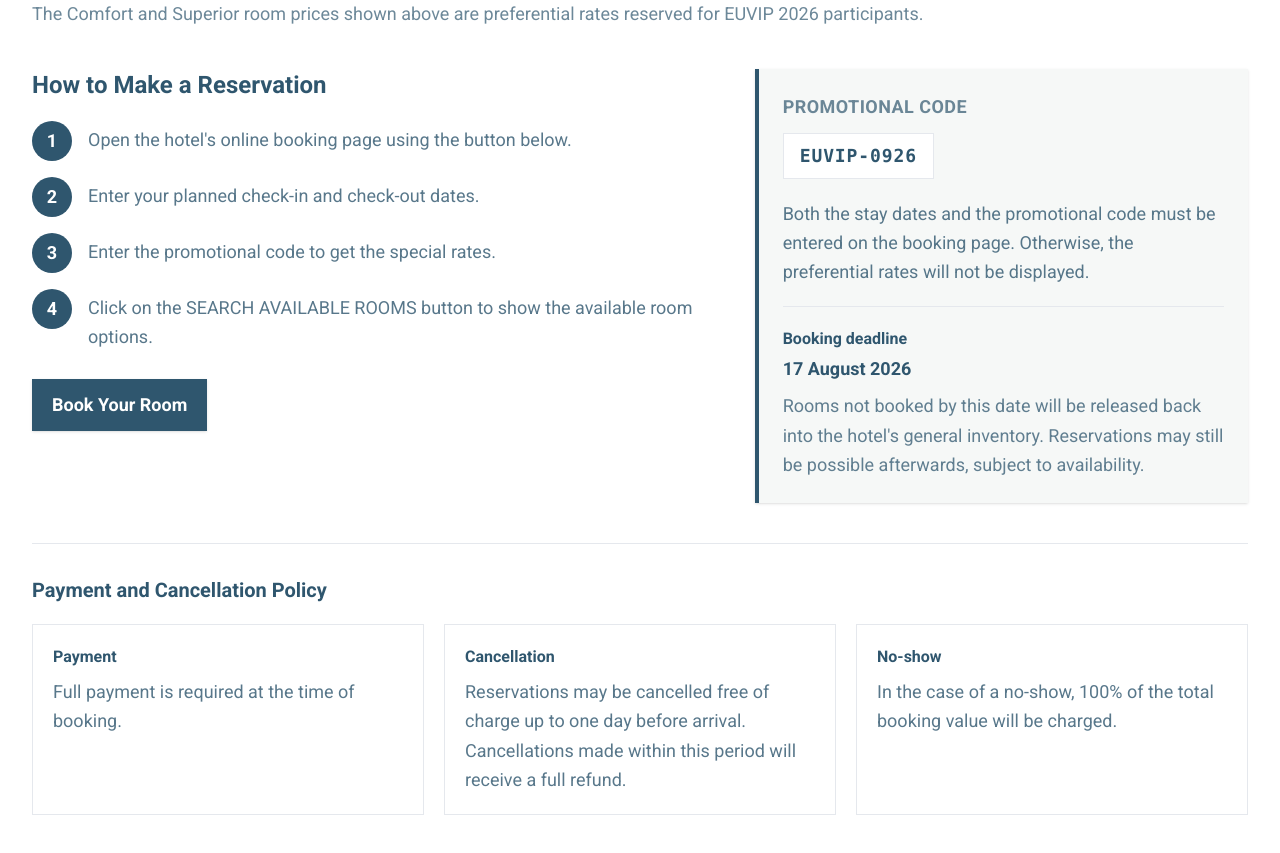
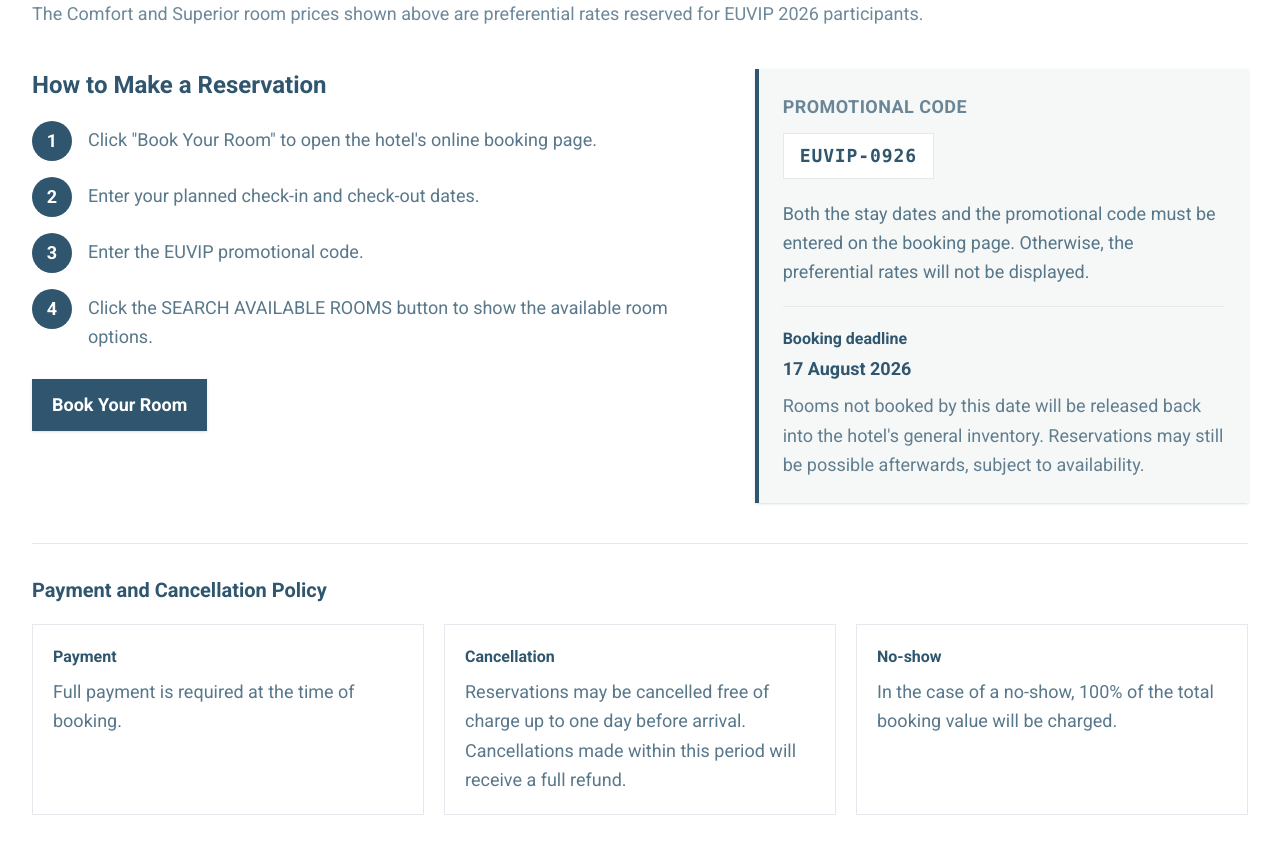
Before and after one commit to euvip2026/euvip2026.github.io, a Next.js app: page /attend in a window 1280 px wide. Shown: the part 2620-3473 px from the top of the page. Built offline with nearby package versions, Linux system fonts and the light colour scheme; no server answers.

Commit message:
Improve instructions of booking hotel.

```diff
--- a/src/app/attend/page.tsx
+++ b/src/app/attend/page.tsx
@@ -200,7 +200,7 @@ export default function AttendPage() {
                       1
                     </span>
                     <p className="pt-1 leading-relaxed opacity-80">
-                      Open the hotel&apos;s online booking page using the button below.
+                      Click "Book Your Room" to open the hotel's online booking page.
                     </p>
                   </li>
 
@@ -218,7 +218,7 @@ export default function AttendPage() {
                       3
                     </span>
                     <p className="pt-1 leading-relaxed opacity-80">
-                      Enter the promotional code to get the special rates.
+                      Enter the EUVIP promotional code.
                     </p>
                   </li>
                   <li className="flex gap-4">
@@ -226,7 +226,7 @@ export default function AttendPage() {
                       4
                     </span>
                     <p className="pt-1 leading-relaxed opacity-80">
-                      Click on the SEARCH AVAILABLE ROOMS button to show the available room options.
+                      Click the SEARCH AVAILABLE ROOMS button to show the available room options.
                     </p>
                   </li>
                 </ol>
```
